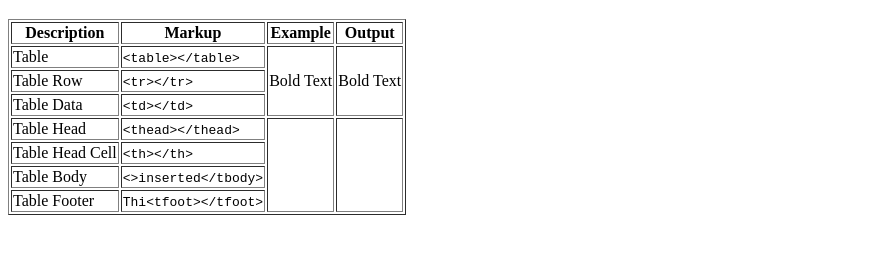
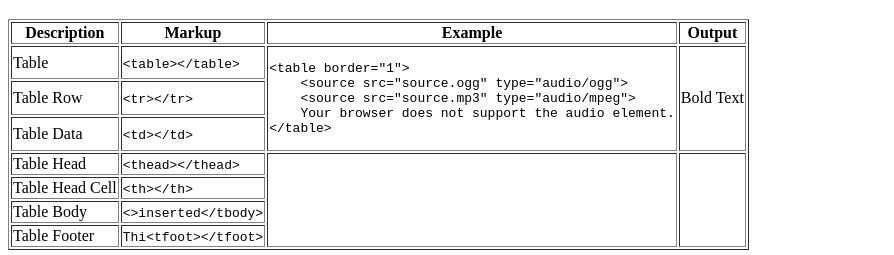
Before and after one commit to zapatamrc/PRIN135-Prelim-Exam, a plain HTML site: page index.html in a window 1280 px wide. Shown: the part 2851-3106 px from the top of the page, without its empty margins (0-894 px from the left). Before the commit the page ends 3074 px from the top, so only its background shows below. Drawn offline with Linux system fonts and the light colour scheme.

```diff
--- a/index.html
+++ b/index.html
@@ -342,7 +342,17 @@ and break lines.
                 <tr>
                     <td>Table</td>
                     <td><code>&lt;table&gt;&lt;/table&gt;</code></td>
-                    <td rowspan="3">Bold Text</td>
+                    <td rowspan="3">
+<code>
+<pre>
+&lt;table border="1"&gt;
+    &lt;source src="source.ogg" type="audio/ogg"&gt;
+    &lt;source src="source.mp3" type="audio/mpeg"&gt;
+    Your browser does not support the audio element.
+&lt;/table&gt;
+</pre>
+</code>
+                    </td>
                     <td rowspan="3">Bold Text</td>
                 </tr>
                 <tr>
@@ -356,7 +366,13 @@ and break lines.
                 <tr>
                     <td>Table Head</td>
                     <td><code>&lt;thead&gt;&lt;/thead&gt;</code></td>
-                    <td rowspan="4"></td>
+                    <td rowspan="4">
+<code>
+<pre>
+
+</pre>
+</code>
+                    </td>
                     <td rowspan="4"></td>
 
                 </tr>
```
